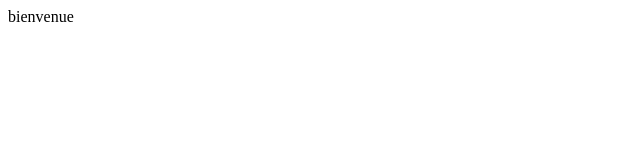
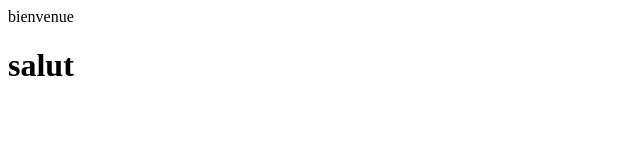
Before and after one commit to DiarraSiriki/NaN_Digital_Academy, a plain HTML site: page index.html in a window 1280 px wide. Shown: the whole page, without its empty margins (0-640 px from the left). Drawn offline with Linux system fonts and the light colour scheme.

Commit message:
first push

```diff
--- a/index.html
+++ b/index.html
@@ -8,5 +8,6 @@
 <body>
     <!--titre-->
     <div id="top-baner">bienvenue <div>
+      <h1> salut</h1>
 </body>
 </html>
```
